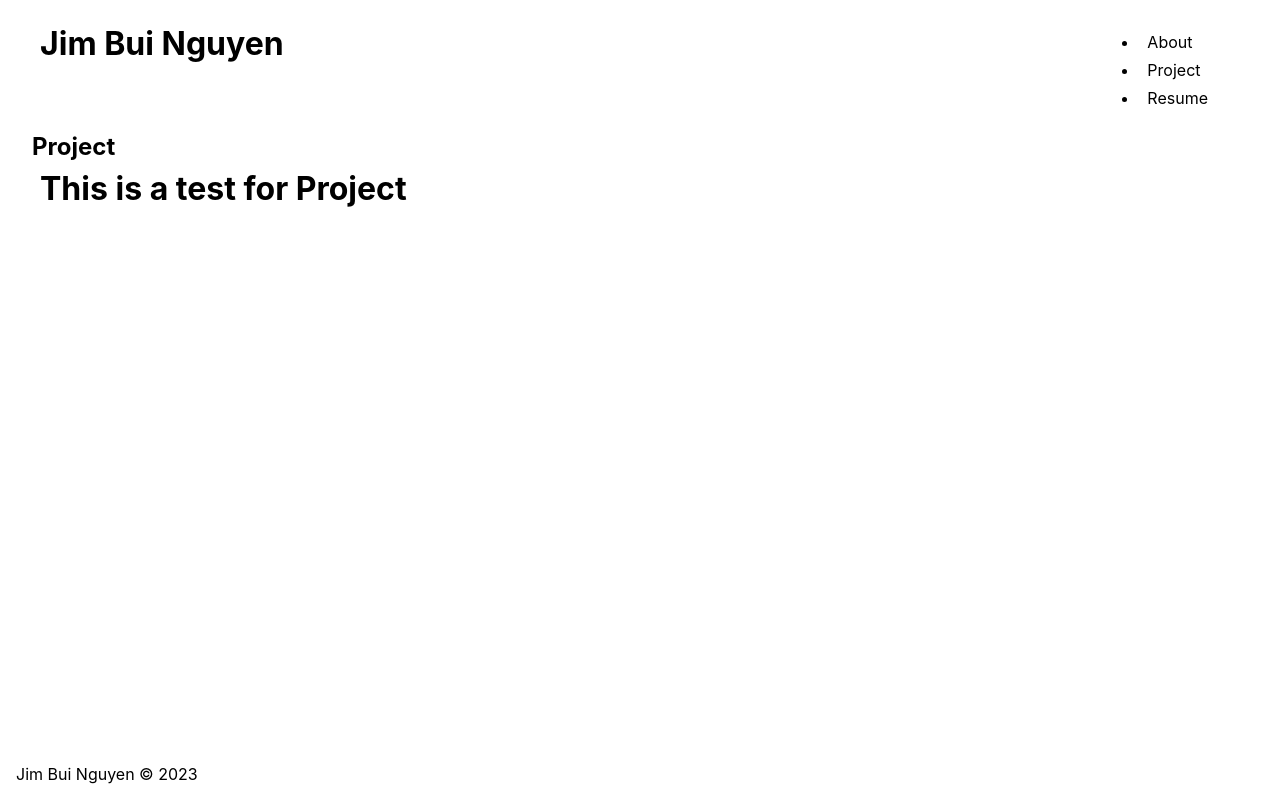
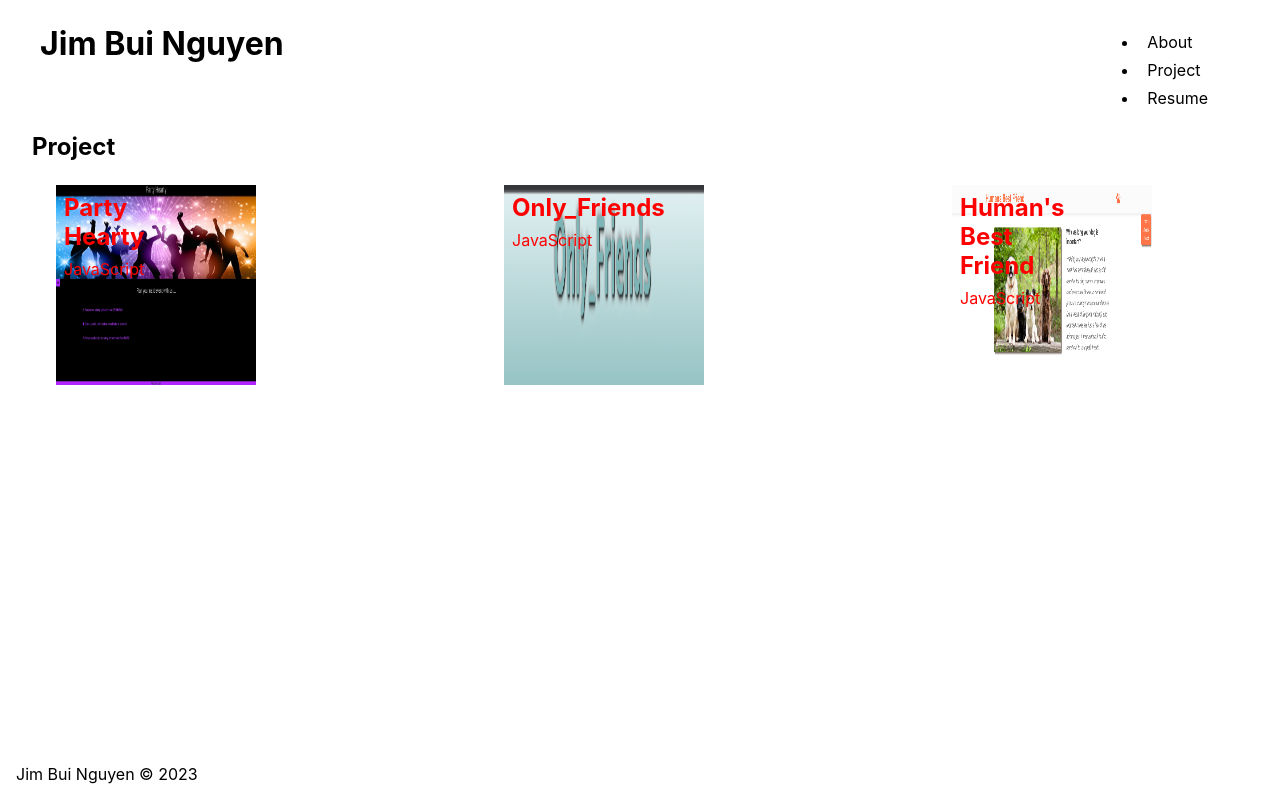
Before and after one commit to jimbn/Portfolio_02, a React (Create React App) app in the folder react-portfolio/: page / in a window 1280 px wide. Both pictures are taken after a click on the element "Project". Built offline with nearby package versions, Linux system fonts and the light colour scheme.

Commit message:
react portfolio: map project and relative position for text/img

```diff
--- a/react-portfolio/src/assets/projectList/projectArray.js
+++ b/react-portfolio/src/assets/projectList/projectArray.js
@@ -1,4 +1,9 @@
-const array = [
+import partyHearty from "../images/ProjectScreenShot/PartyHearty.jpg"
+import onlyFriends from "../images/ProjectScreenShot/OnlyFriends.png"
+import humanBestfriend from "../images/ProjectScreenShot/HumanBestFriend.png"
+
+
+const projectArray = [
   {
       name: 'Party Hearty',
       description: 'Party Hearty is a web application that allows user to sign up and create events that contains their id key. Each event has details pertiaing to the event and map pinpointing to the exact location. Additionally, user are able to update and delete their events that they create. Along with presenting the event, the application allow the user to send out invite to other user on the platform and provide a guest list where other user can RSVP to.',
@@ -7,7 +12,7 @@ const array = [
   "Geosearch", "React-Bootstrap", "Material UI", "Heroku"],
       gitHub: 'https://github.com/sammcowen/party_hearty',
       site: "https://stormy-thicket-02132.herokuapp.com/",
-      image: PartyHearty,
+      image: partyHearty,
   },
   {
       name: "Only_Friends",
@@ -16,7 +21,7 @@ const array = [
       tools: ["SQL", "Express.js", "Node.js", "Handlebars.js", "Multer", "Heroku"],
       gitHub:'https://github.com/MCORTEZM1/Only_Friends',
       site: "https://only-friendz.herokuapp.com/",
-      image: OnlyFriend,
+      image: onlyFriends,
   },
   {
       name: "Human's Best Friend",
@@ -25,8 +30,10 @@ const array = [
       tools: ["MD Bootstrap", "Third-Party APIs"],
       gitHub:'https://github.com/jimbn/Project-01',
       site: "https://jimbn.github.io/Project-01/",
-      image: BestFriend,
+      image: humanBestfriend,
   },
 
 
 ];
+
+export default projectArray;
--- a/react-portfolio/src/components/Project/index.js
+++ b/react-portfolio/src/components/Project/index.js
@@ -1,10 +1,19 @@
 import React from "react";
+import projectArray from "../../assets/projectList/projectArray";
 
 function Project () {
   return(
-    <>
-      <h1> This is a test for Project</h1>
-    </>
+    <div style={{ display: 'flex', justifyContent:'space-between', maxWidth:"75%"}}>
+      {projectArray.map((project) => (
+        <div style={{ position: "relative" }}>
+          <img src={project.image} style={{ height: "200px", width:"200px", position: "absolute"}}/>
+          <div style={{ position: "absolute", zIndex:"10", color:"red" }}>
+            <h2>{project.name}</h2>
+            <p>{project.language}</p>
+          </div>
+        </div>
+      ))}
+    </div>
   )
 }
 
```
